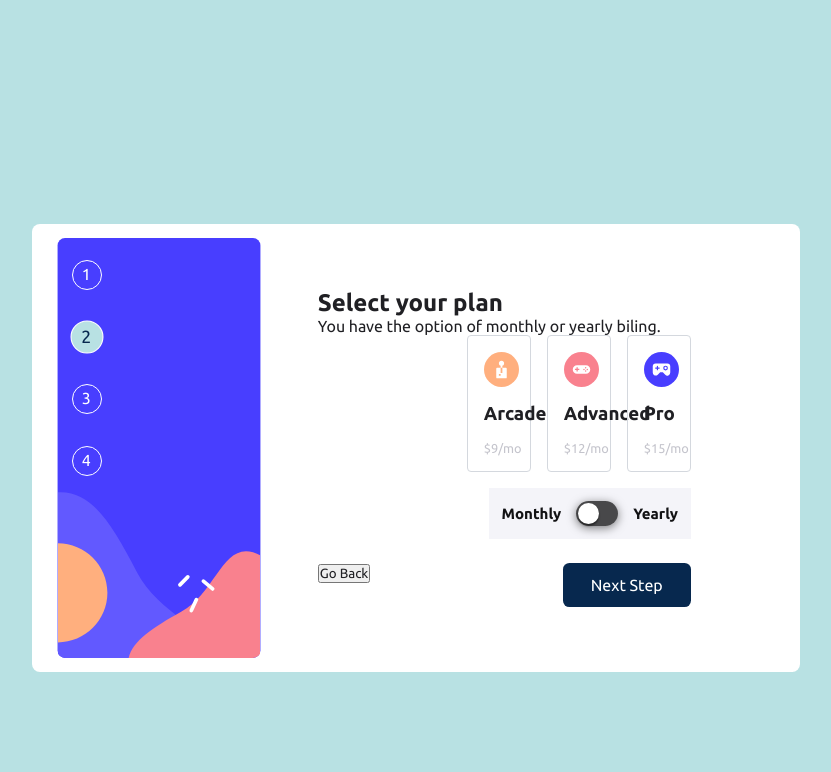
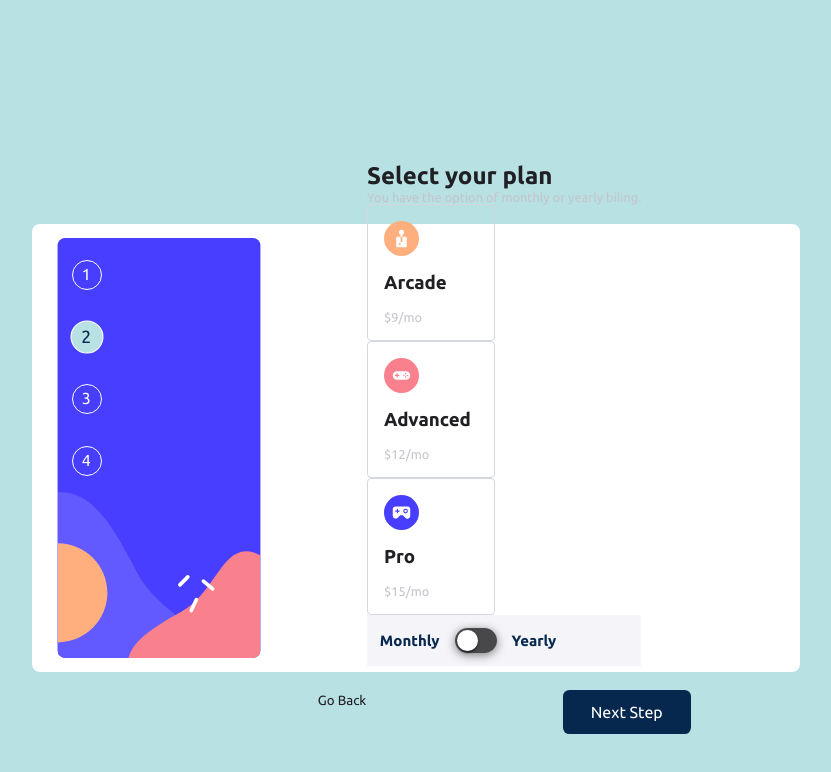
Before and after one commit to MANUCISNE/React-Next-Stitches-MultiForm, a Next.js app: page / in a window 1280 px wide. Both pictures are taken after a click on the button "Next Step". Shown: the top 772 px of the page, without its empty margins (224-1055 px from the left). Built offline with nearby package versions, Linux system fonts and the light colour scheme.

Commit message:
create a step4 page and styles

```diff
--- a/src/pages/_app.tsx
+++ b/src/pages/_app.tsx
@@ -2,7 +2,7 @@ import type { AppProps } from 'next/app'
 import { globalStyles } from '../styles/global'
 import { useState } from 'react'
 
-import { BoxWrapper, ButtonDivPosition, ButtonDivTeste, ButtonNext, CenterWrapper, Container, StepsButtons, Teste } from '../styles/pages/app'
+import { BoxWrapper, ButtonContainer, ButtonDivTeste, ButtonNext, CenterWrapper, Container } from '../styles/pages/app'
 import Image from "next/image";
 
 import Step1 from './step1'
@@ -49,22 +49,28 @@ export default function App({ Component, pageProps }: AppProps) {
           />
         ))}
         </CenterWrapper>
-      <Teste>
+
+      <ButtonContainer>
         <BoxWrapper>{getCompStep()}</BoxWrapper>
         <ButtonDivTeste>
+          {step !== 1 && step !== 4 && (
             <Link href={''}>
             <button
               onClick={() => setStep(step - 1)}
               disabled={step === 1}
-                style={{textDecoration: 'none', color: '$marineBlue',}}
+              style={{textDecoration: 'none', color: '$marineBlue', background: 'transparent', border: 'none'}}
             >
               Go Back
             </button>
             </Link>
+          )}
+
+          {step !== 4 && (
             <ButtonNext onClick={() => step !== 4 && setStep(step + 1)}>Next Step</ButtonNext>
+          )}
+
         </ButtonDivTeste>
-
-      </Teste>
+      </ButtonContainer>
 
       {/*<Component {...pageProps} />*/}
     </Container>
--- a/src/pages/step2.tsx
+++ b/src/pages/step2.tsx
@@ -1,13 +1,7 @@
 import React, { useState } from 'react';
-import Link from 'next/link';
 import Image from "next/image";
 
-import SideBar from "../assets/bg-sidebar-desktop.svg";
-import ArcadePlanIcon from "../assets/icon-arcade.svg";
-import AdvancedPlanIcon from "../assets/icon-advanced.svg";
-import ProPlanIcon from "../assets/icon-pro.svg";
-
-import { ButtonNextStep2, DivTeste, Flex, FormDiv, Label, SwitchBox, SwitchRoot, SwitchThumb, WrapperContainerStep2 } from '../styles/pages/step2';
+import { DivTeste, Flex, FormDiv, Label, SwitchBox, SwitchRoot, SwitchThumb, WrapperContainerStep2 } from '../styles/pages/step2';
 
 export default function Step2() {
   const [selectedPlan, setSelectedPlan] = useState('');
@@ -35,11 +29,9 @@ export default function Step2() {
 
   return (
     <WrapperContainerStep2>
-
+      <FormDiv>
       <h2>Select your plan</h2>
       <p>You have the option of monthly or yearly biling.</p>
-
-      <FormDiv style={{ display: 'flex', flexDirection: 'row' }}>
       {plans.map((plan) => (
         <DivTeste
           key={plan.id}
@@ -54,24 +46,19 @@ export default function Step2() {
 
         <SwitchBox>
           <Flex css={{ alignItems: 'center', color: '$marineBlue' }}>
-            <Label htmlFor="monthly" css={{ paddingRight: 15, color: '$gray900', fontWeight: 'bold' }}>
+            <Label htmlFor="monthly" css={{ paddingRight: 15, color: '$blueMarine', fontWeight: 'bold' }}>
               Monthly
             </Label>
             <SwitchRoot id="airplane-mode">
               <SwitchThumb />
             </SwitchRoot>
-            <Label htmlFor="yearly" css={{ paddingLeft: 15, color: '$gray900', fontWeight: 'bold' }}>
+            <Label htmlFor="yearly" css={{ paddingLeft: 15, color: '$blueMarine', fontWeight: 'bold' }}>
               Yearly
             </Label>
           </Flex>
         </SwitchBox>
 
-        {/*{selectedPlan && (
-        <ButtonNextStep2 >
-          <Link href="/step3">Next Step</Link>
-        </ButtonNextStep2>
-      )}
-      <Link href="/step1" style={{textDecoration: 'none', color: '$gray900',}}>Go Back</Link>*/}
+        {selectedPlan && (true)}
       </FormDiv>
 
 
--- a/src/pages/step4.tsx
+++ b/src/pages/step4.tsx
@@ -1,40 +1,16 @@
-import React, { useEffect, useState } from 'react';
-import Link from 'next/link';
+import React from 'react';
+import Image from "next/image";
+import { StepFourContainerBox } from '../styles/pages/step4';
 
-interface FormData {
-  username: string;
-  email: string;
-  selectedPlan: string;
-  selectedOption: string;
-}
+import ThankYouIcon from "../assets/icon-thank-you.svg"
 
 export default function Step4() {
-  const [formData, setFormData] = useState<FormData>({
-    username: '',
-    email: '',
-    selectedPlan: '',
-    selectedOption: '',
-  });
-
-  useEffect(() => {
-    const savedData = localStorage.getItem('formData');
-    if (savedData) {
-      setFormData(JSON.parse(savedData));
-    }
-  }, []);
 
   return (
-    <div>
-      <h2>Etapa 4: Resumo</h2>
-      <p>Nome de Usuário: {formData.username}</p>
-      <p>Email: {formData.email}</p>
-      <p>Plano Selecionado: {formData.selectedPlan}</p>
-      <p>Adicionais: {formData.selectedOption || 'Nenhum selecionado'}</p>
-      <button>
-        <Link href="/step1">Voltar para a Etapa 1</Link>
-      </button>
-      <br />
-      <Link href="/">Voltar para o Início</Link>
-    </div>
+    <StepFourContainerBox>
+      <Image src={ThankYouIcon} alt={''} width={50} height={50} />
+      <h2>Thank you!</h2>
+      <p>Thanks for confirming your subscription! We hope you have fun using our platform. If you ever need support, please feel free to email us at support@loremgaming.com</p>
+    </StepFourContainerBox>
   );
 };
--- a/src/styles/pages/app.ts
+++ b/src/styles/pages/app.ts
@@ -11,7 +11,7 @@ export const Container = styled('div', {
   borderRadius: '8px',
 })
 
-export const Teste = styled("div", {
+export const ButtonContainer = styled("div", {
   display: "flex",
   flexDirection: "column",
   width: "100%",
--- a/src/styles/pages/step2.ts
+++ b/src/styles/pages/step2.ts
@@ -3,15 +3,12 @@ import { blackA } from '@radix-ui/colors';
 import * as Switch from '@radix-ui/react-switch';
 
 export const WrapperContainerStep2 = styled('div', {
-
+  display: 'flex',
+  justifyContent: 'center',
+  alignItems: 'center',
 });
 
 export const FormDiv = styled('div', {
-  display: 'flex',
-  flexDirection: 'column',
-  flexWrap: 'wrap',
-  gap: '1rem',
-  justifyContent: 'flex-end',
 
   p: {
     color: '$gray300',
@@ -19,25 +16,12 @@ export const FormDiv = styled('div', {
   }
 });
 
-export const ButtonNextStep2 = styled('button', {
-  fontSize: '$geral',
-  cursor: 'pointer',
-  border: 'none',
-  borderRadius: '0.4rem',
-  backgroundColor: '$marineBlue',
-  color: 'white',
-  textDecoration: 'none',
-  minWidth: '8rem',
-  maxWidth: '8rem',
-  padding: '0.8rem 1.2rem',
-})
-
 export const DivTeste = styled('div', {
   border: '1px solid $lightGray',
   display: 'flex',
   flexDirection: 'column',
   padding: '1rem',
-  width: '4rem',
+  width: '8rem',
   borderRadius: '4px',
   gap: '1rem',
   cursor: 'pointer',
@@ -48,14 +32,12 @@ export const DivTeste = styled('div', {
   }
 })
 
-export const CardDiv = styled('div', {
-  display: 'flex',
-  gap: '1rem',
-});
 
 export const SwitchBox = styled('div', {
   backgroundColor: '$magnolia',
   padding: '0.8rem',
+  display: 'flex',
+  alignItems: 'center',
 });
 
 export const SwitchRoot = styled(Switch.Root, {
@@ -68,7 +50,7 @@ export const SwitchRoot = styled(Switch.Root, {
   boxShadow: `0 2px 10px ${blackA.blackA7}`,
   WebkitTapHighlightColor: 'rgba(0, 0, 0, 0)',
   '&:focus': { boxShadow: `0 0 0 2px black` },
-  '&[data-state="checked"]': { backgroundColor: 'black' },
+  '&[data-state="checked"]': { backgroundColor: 'black' }
 });
 
 export const SwitchThumb = styled(Switch.Thumb, {
--- a/src/styles/pages/step4.ts
+++ b/src/styles/pages/step4.ts
@@ -0,0 +1,18 @@
+import { styled } from ".."
+
+export const StepFourContainerBox = styled('div', {
+  display: 'flex',
+  flexDirection: 'column',
+  gap: '1rem',
+  justifyContent: 'center',
+  alignItems: 'center',
+
+  p: {
+    color: '$gray300',
+    fontSize: '0.8rem',
+    display: 'flex',
+    alignItems: 'center',
+  }
+
+
+});
```
Lines whose indentation alone changed are shown as unchanged.
